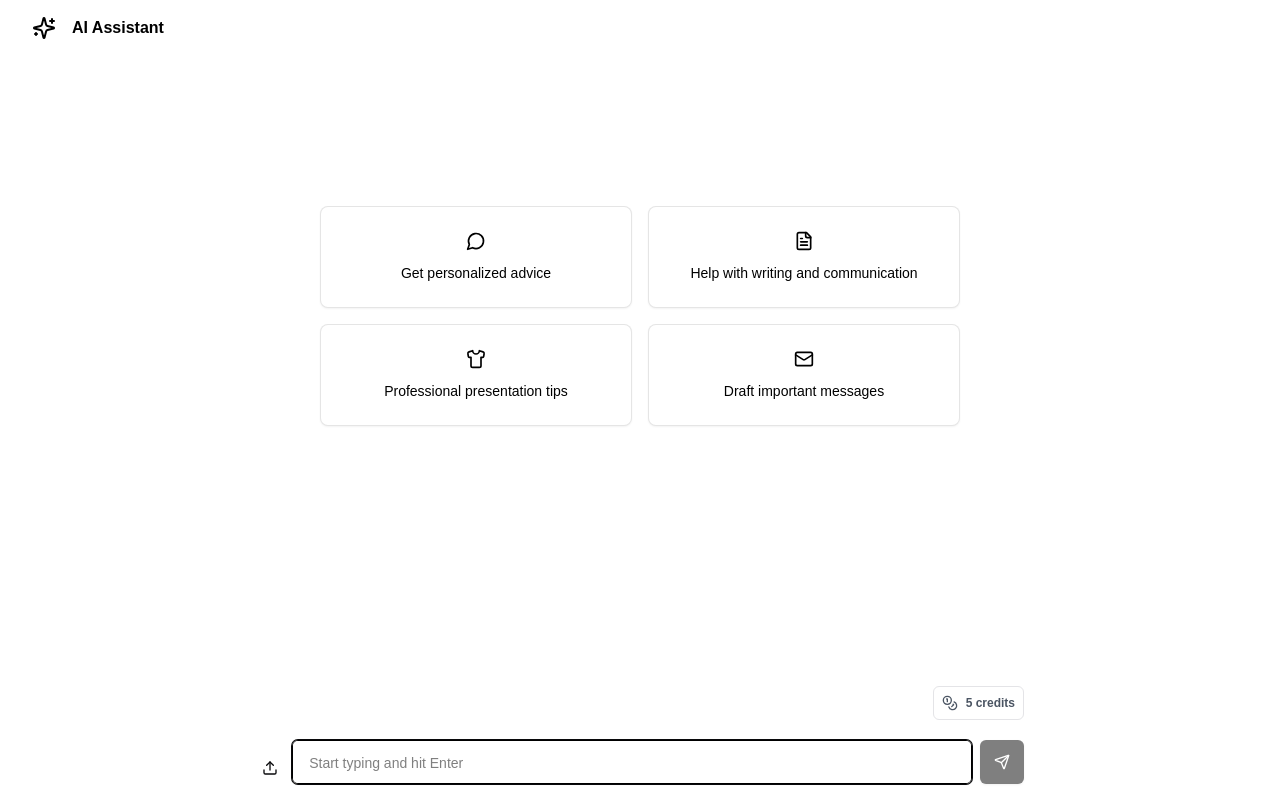
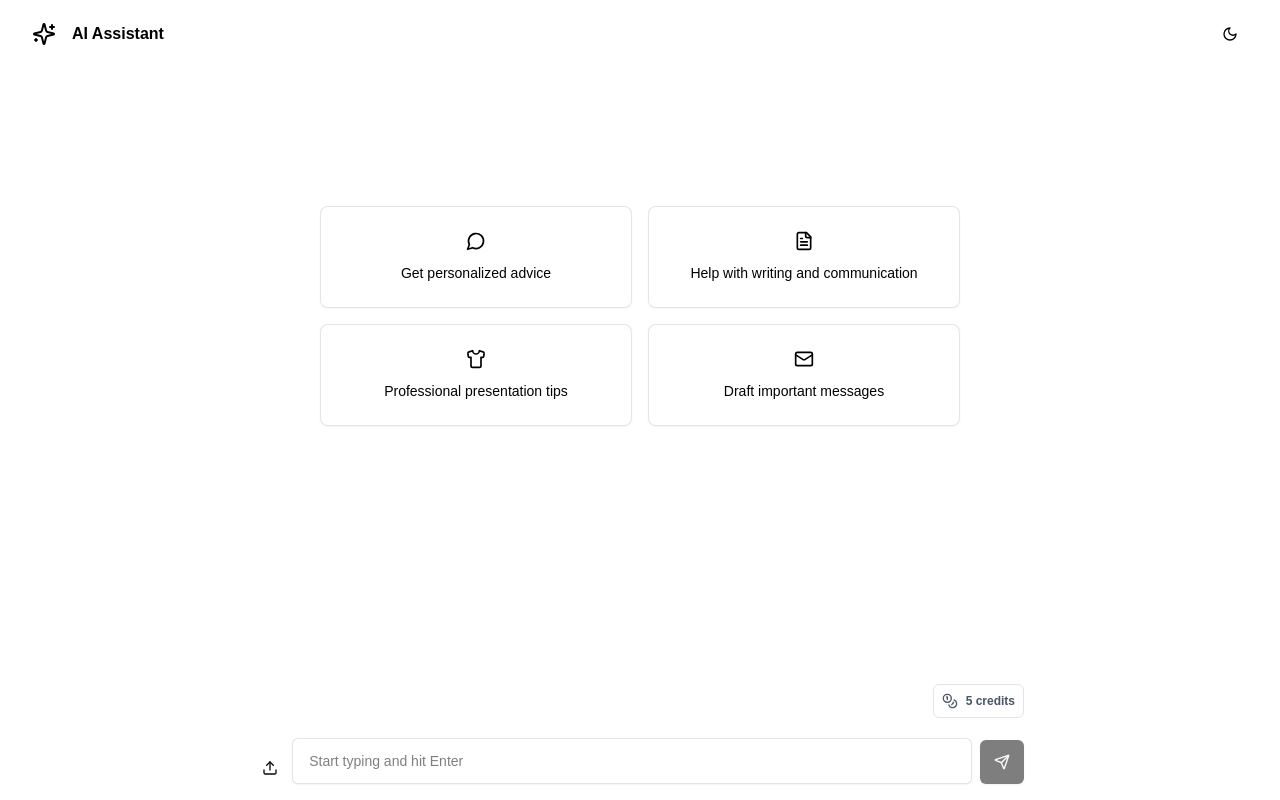
Before and after one commit to muhammadtalhaamin/travelplanner, a Next.js app: page / in a window 1280 px wide. Built offline with nearby package versions, Linux system fonts and the light colour scheme.

Commit message:
added theme support

```diff
--- a/app/layout.tsx
+++ b/app/layout.tsx
@@ -2,6 +2,7 @@ import type { Metadata } from "next";
 import localFont from "next/font/local";
 import "./globals.css";
 import { Toaster } from "@/components/ui/sonner";
+import { ThemeProvider } from "@/components/theme-provider";
 
 const geistSans = localFont({
   src: "./fonts/GeistVF.woff",
@@ -25,12 +26,21 @@ export default function RootLayout({
   children: React.ReactNode;
 }>) {
   return (
-    <html lang="en">
+    <html lang="en" suppressHydrationWarning>
       <body
         className={`${geistSans.variable} ${geistMono.variable} antialiased`}
+        suppressHydrationWarning
       >
-        {children}
-        <Toaster position="top-right" />
+        <ThemeProvider
+          attribute="class"
+          defaultTheme="light"
+          enableSystem
+          disableTransitionOnChange
+          storageKey="app-theme"
+        >
+          {children}
+          <Toaster position="top-right" />
+        </ThemeProvider>
       </body>
     </html>
   );
--- a/app/page.tsx
+++ b/app/page.tsx
@@ -28,6 +28,8 @@ import {
   File,
   PencilIcon,
   RotateCw,
+  Moon,
+  Sun,
 } from "lucide-react";
 import { cn } from "@/lib/utils";
 import QuickStartCards from "@/components/QuickStartCards";
@@ -35,6 +37,8 @@ import PricingCards from "@/components/PricingCards";
 import ReactMarkdown from "react-markdown";
 import remarkGfm from "remark-gfm";
 import { Highlight, themes } from "prism-react-renderer";
+import { useTheme } from "next-themes";
+import ThemeToggleHeader from "@/components/ThemeToggleHeader";
 
 interface MessageFeedback {
   liked: boolean;
@@ -65,6 +69,11 @@ const ChatUI = () => {
   const textareaRef = useRef<HTMLTextAreaElement>(null);
   const fileInputRef = useRef<HTMLInputElement>(null);
   const [sessionId, setSessionId] = useState<string>("");
+  const [mounted, setMounted] = useState(false);
+
+  useEffect(() => {
+    setMounted(true);
+  }, []);
 
   const handleUpgradeClick = () => {
     toast.info("The upgrade feature will be available shortly.");
@@ -324,24 +333,15 @@ const ChatUI = () => {
     }
   };
 
+  if (!mounted) {
+    return null;
+  }
+
   return (
     <TooltipProvider>
-      <div className="flex flex-col h-[100dvh] relative">
+      <div className="flex flex-col h-[100dvh] relative dark:bg-black">
         {/* Header */}
-        {messages.length < 1 && (
-          <div className="absolute top-0 left-0 right-0 z-50">
-            <div className="p-4">
-              <div className="flex items-center justify-between max-w-full mx-auto">
-                <div className="flex items-center gap-2 pl-4">
-                  <Sparkles className="h-6 w-6 text-black" />
-                  <h1 className="text-left pl-2 text-black font-semibold">
-                    AI Assistant
-                  </h1>
-                </div>
-              </div>
-            </div>
-          </div>
-        )}
+        {messages.length < 1 && mounted && <ThemeToggleHeader />}
 
         {/* Error Alert */}
         {error && (
@@ -374,7 +374,13 @@ const ChatUI = () => {
                   ) : (
                     <div className="flex flex-col space-y-2">
                       <div className="flex items-center justify-between gap-2">
-                        <span className="text-sm font-medium">
+                        <span
+                          className={`text-sm font-bold ${
+                            message.role === "assistant"
+                              ? "text-black"
+                              : "text-white"
+                          }`}
+                        >
                           {message.role === "assistant"
                             ? "AI Assistant"
                             : "You"}
@@ -577,17 +583,19 @@ const ChatUI = () => {
         </ScrollArea>
 
         {/* Credits Counter and File Preview */}
-        <div className="bg-white p-1">
+        <div className="bg-white dark:bg-black p-1">
           <div className="max-w-3xl mx-auto flex justify-between items-center">
             <div className="flex flex-wrap gap-2">
               {selectedFiles.length > 0 &&
                 selectedFiles.map((file) => (
                   <div
                     key={file.name}
-                    className="md:ml-[34px] flex items-center gap-2 bg-black/5 rounded p-1.5"
+                    className="md:ml-[34px] flex items-center gap-2 bg-black/10 dark:bg-white/10 rounded p-1.5"
                   >
-                    <File className="h-3 w-3 text-black" />
-                    <span className="text-xs text-black">{file.name}</span>
+                    <File className="h-3 w-3 text-black dark:text-white" />
+                    <span className="text-xs text-black dark:text-white">
+                      {file.name}
+                    </span>
                     <Button
                       variant="ghost"
                       size="sm"
@@ -611,8 +619,10 @@ const ChatUI = () => {
                       variant="outline"
                       className="flex items-center gap-2 cursor-pointer p-2"
                     >
-                      <Coins className="h-4 w-4 text-gray-600" />
-                      <span className="text-gray-600">{credits} credits</span>
+                      <Coins className="h-4 w-4 text-gray-600 dark:text-white" />
+                      <span className="text-gray-600 dark:text-white">
+                        {credits} credits
+                      </span>
                     </Badge>
                   </TooltipTrigger>
                   <TooltipContent>
@@ -621,7 +631,7 @@ const ChatUI = () => {
                       <a
                         href="#"
                         onClick={handleUpgradeClick}
-                        className="font-bold text-white underline"
+                        className="font-bold text-white underline dark:text-black"
                       >
                         <b>Upgrade</b>
                       </a>
@@ -634,7 +644,7 @@ const ChatUI = () => {
         </div>
 
         {/* Input Area */}
-        <div className="bg-white p-4 border-black/10">
+        <div className="bg-white p-4 border-black/10 dark:bg-black">
           <form
             onSubmit={(e) => {
               e.preventDefault();
--- a/components/QuickStartCards.tsx
+++ b/components/QuickStartCards.tsx
@@ -46,10 +46,12 @@ const QuickStartCards: React.FC<QuickStartCardsProps> = ({
         <button
           key={index}
           onClick={() => onQuestionSelect(item.question)}
-          className="bg-white p-6 rounded-lg shadow-sm hover:shadow-md transition-shadow duration-200 flex flex-col items-center text-center space-y-3 border border-black/10"
+          className="bg-white dark:bg-black p-6 rounded-lg shadow-sm hover:shadow-md transition-shadow duration-200 flex flex-col items-center text-center space-y-3 border border-black/10 dark:border-white/10"
         >
-          <div className="text-black">{item.icon}</div>
-          <span className="text-sm text-black">{item.text}</span>
+          <div className="text-black dark:text-white">{item.icon}</div>
+          <span className="text-sm text-black dark:text-white">
+            {item.text}
+          </span>
         </button>
       ))}
     </div>
--- /dev/null
+++ b/components/ThemeToggleHeader.tsx
@@ -0,0 +1,50 @@
+"use client";
+
+import { Moon, Sparkles, Sun } from "lucide-react";
+import { useTheme } from "next-themes";
+import { Button } from "@/components/ui/button";
+import { useEffect, useState } from "react";
+
+const ThemeToggleHeader = () => {
+  const [mounted, setMounted] = useState(false);
+  const { resolvedTheme, setTheme } = useTheme();
+
+  useEffect(() => {
+    setMounted(true);
+  }, []);
+
+  return (
+    <header className="absolute top-0 left-0 right-0 z-50">
+      <div className="p-4">
+        <div className="flex items-center justify-between max-w-full mx-auto">
+          <div className="flex items-center gap-2 pl-4">
+            <Sparkles className="h-6 w-6 text-black dark:text-white" />
+            <h1 className="text-left pl-2 text-black dark:text-white font-semibold">
+              AI Assistant
+            </h1>
+          </div>
+          {mounted && (
+            <Button
+              variant="ghost"
+              size="icon"
+              className="mr-4"
+              onClick={() =>
+                setTheme(resolvedTheme === "dark" ? "light" : "dark")
+              }
+              aria-label="Toggle theme"
+            >
+              <span className="sr-only">Toggle theme</span>
+              {resolvedTheme === "dark" ? (
+                <Sun className="h-6 w-6 text-white" />
+              ) : (
+                <Moon className="h-6 w-6 text-black" />
+              )}
+            </Button>
+          )}
+        </div>
+      </div>
+    </header>
+  );
+};
+
+export default ThemeToggleHeader;
--- /dev/null
+++ b/components/theme-provider.tsx
@@ -0,0 +1,11 @@
+"use client";
+
+import * as React from "react";
+import { ThemeProvider as NextThemesProvider } from "next-themes";
+
+export function ThemeProvider({
+  children,
+  ...props
+}: React.ComponentProps<typeof NextThemesProvider>) {
+  return <NextThemesProvider {...props}>{children}</NextThemesProvider>;
+}
```
Also changed, not shown: public/simple-loading.gif (added), public/sw.js (added).
